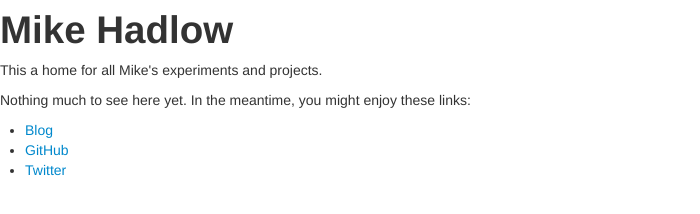
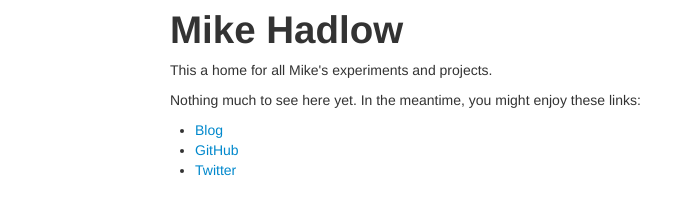
Before and after one commit to mikehadlow/mikehadlow.com, a plain HTML site: page index.html in a window 1280 px wide. Shown: the whole page, without its empty margins (0-700 px from the left). Drawn offline with Linux system fonts and the light colour scheme.

Commit message:
columns and rows

```diff
--- a/index.html
+++ b/index.html
@@ -1,10 +1,18 @@
-<html>
+<!DOCTYPE html>
+<html lang="en">
   <head>
     <title>Mike Hadlow</title>
     <link href="bootstrap/css/bootstrap.min.css" rel="stylesheet" media="screen">
   </head>
   <body>
+    <div class="container">
+      <div class="row">
+        <div class="span12">
           <h1>Mike Hadlow</h1>
+        </div>
+      </div>
+      <div class="row">
+        <div class="span12">
           <p>This a home for all Mike's experiments and projects.</p>
           <p>Nothing much to see here yet. In the meantime, you might enjoy these links:</p>
           <ul>
@@ -12,5 +20,8 @@
             <li><a href="http://github.com/mikehadlow">GitHub</a></li>
             <li><a href="http://twitter.com/mikehadlow">Twitter</a></li>
           </ul>
+        </div>
+      </div>
+    </div>
   </body>
 </html>
```
Lines whose indentation alone changed are shown as unchanged.
